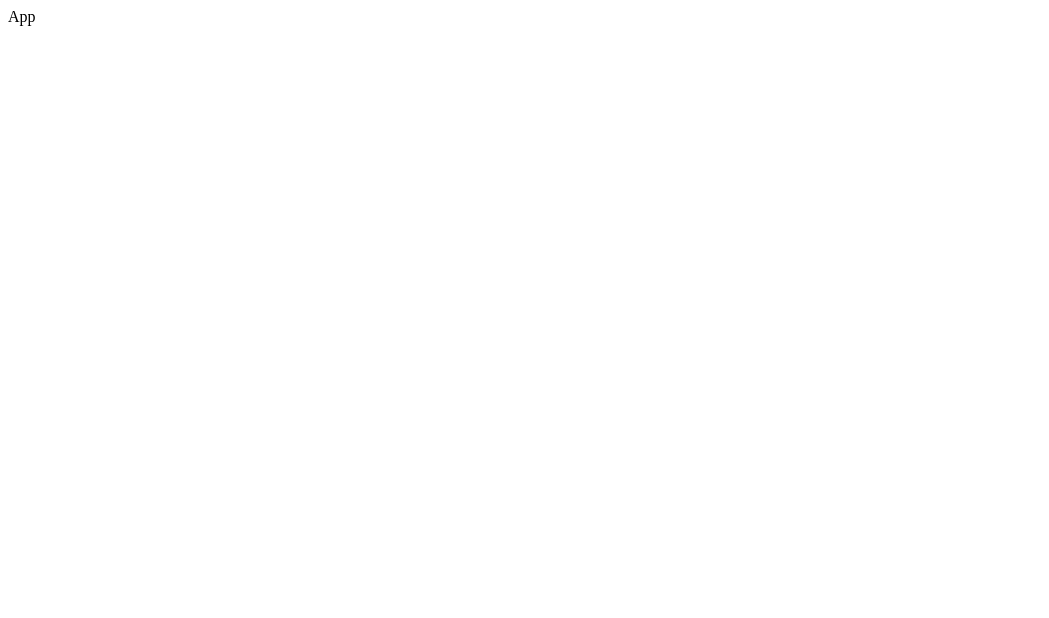
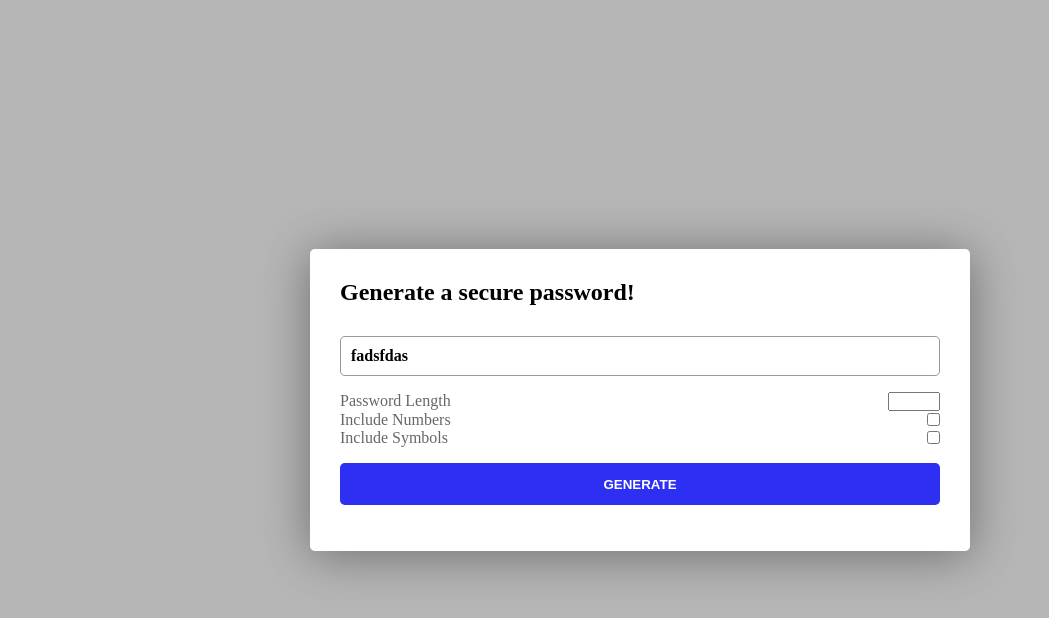
Before and after one commit to Zack1808/password-generator, a React (Create React App) app: page / in a window 1280 px wide. Shown: the top 618 px of the page, without its empty margins (0-1049 px from the left). Built offline with nearby package versions, Linux system fonts and the light colour scheme.

Commit message:
Created and styled the From component

```diff
--- a/src/components/App.js
+++ b/src/components/App.js
@@ -1,9 +1,17 @@
 import React from 'react'
+
+// Importing the costume made component
+import Form from './Form'
+
+// Importing the style file
+import '../css/App.css';
 
 // Creating the App component
 const App = () => {
   return (
-    <div>App</div>
+    <div>
+      <Form />
+    </div>
   )
 }
 
--- /dev/null
+++ b/src/components/Form.js
@@ -0,0 +1,31 @@
+import React from 'react'
+
+// Importing the style file
+import '../css/Form.css';
+
+// Creating the Form component
+const Form = () => {
+  return (
+    <form className='password-form'>
+      <h2>Generate a secure password!</h2>
+      <div className='passowrd-inputs'>
+        <h4 className='password-text'>fadsfdas</h4>
+        <div className="flex">
+          <label htmlFor="password-length">Password Length</label>
+          <input type="number" max={72} min={6} name="password-length" style={{ maxWidth: "8ch"}} />
+        </div>
+        <div className="flex">
+          <label htmlFor="numbers">Include Numbers</label>
+          <input type="checkbox" name="numbers" />
+        </div>
+        <div className="flex">
+          <label htmlFor="symbols">Include Symbols</label>
+          <input type="checkbox" name="symbols" />
+        </div>
+        <button className="btn">Generate</button>
+      </div>
+    </form>
+  )
+}
+
+export default Form
--- /dev/null
+++ b/src/css/App.css
@@ -0,0 +1,13 @@
+*, *::before, *::after {
+    margin: 0;
+    padding: 0;
+    box-sizing: border-box;
+}
+
+body {
+    min-height: 100vh;
+    display: flex;
+    align-items: center;
+    justify-content: center;
+    background-color: #b6b6b6;
+}
--- /dev/null
+++ b/src/css/Form.css
@@ -0,0 +1,57 @@
+.password-form {
+    padding: 30px;
+    background-color: #fff;
+    display: flex;
+    flex-direction: column;
+    gap: 30px;
+    border-radius: .3rem;
+    min-height: 280px;
+    box-shadow: 0 4px 50px rgba(0, 0, 0, .4) ;
+}
+
+.password-text {
+    padding: 10px;
+    border: 1px solid rgba(0, 0, 0, .4);
+    border-radius: 0.3rem;
+    min-width: 75ch;
+    min-height: 2.4rem;
+    margin-bottom: 1rem;
+}
+
+.password-inputs {
+    display: flex;
+    flex-direction: column;
+    gap: 8px;
+}
+
+.flex {
+    display: flex;
+    align-items: center;
+    justify-content: space-between;
+}
+
+label {
+    color: rgba(0, 0, 0, .6);
+}
+
+.btn {
+    padding: 0.85rem;
+    margin: 1rem 0;
+    width: 100%;
+    border-radius: .3rem;
+    border: none;
+    text-transform: uppercase;
+    font-weight: bold;
+    color: #fff;
+    background-color: rgb(45, 48, 243);
+    cursor: pointer;
+    transition: all .2s ease;
+}
+
+.btn:active {
+    transform: scale(.95);
+}
+
+.btn:hover {
+    background-color: rgb(14, 11, 192);
+}
```
